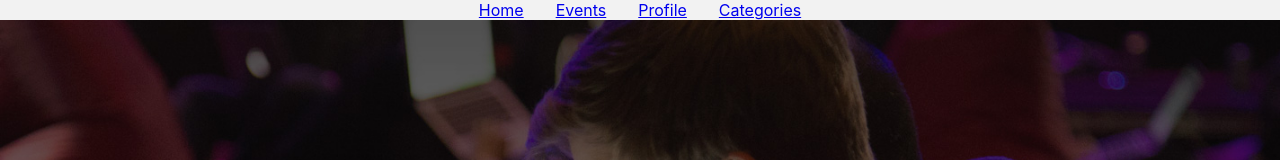
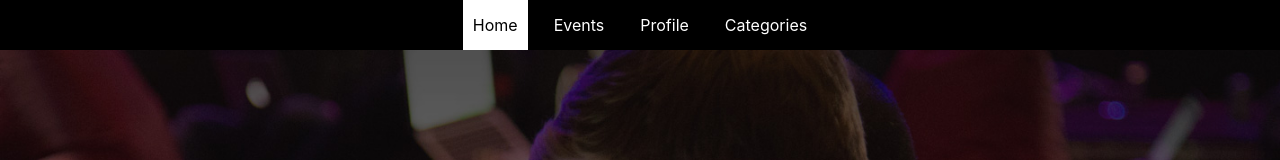
Before and after one commit to AvetikNersisyan/event-management-group9, a React (Create React App) app: page / in a window 1280 px wide. Shown: the top 160 px of the page. Built offline with nearby package versions, Linux system fonts and the light colour scheme; no server answers; data requests are answered from the project's data file.

Commit message:
some styles for navbar

```diff
--- a/src/App.js
+++ b/src/App.js
@@ -3,7 +3,7 @@ import { Routes, Route } from 'react-router-dom';
 import Home from './components/home';
 import Profile from './components/profile';
 import Events from './components/events';
-import Header from './components/header/header';
+import Index from './components/header';
 import Categories from './components/categories';
 
 import { useEffect } from 'react';
@@ -35,18 +35,17 @@ function App() {
 
 	return (
 		<div className='App'>
-			<Header />
+			<Index />
 
 			<Routes>
 				<Route path={'/'} element={<Home />} />
 				<Route path={'/profile'} element={<Profile />} />
 				<Route path={'/categories'} element={<Categories />} />
 				<Route path={'profile/signup'} element={<SignUp />} />
-				<Route path={'/profile//*'} element={<Profile />} />
+				<Route path={'/profile/'} element={<Profile />} />
 				<Route path={'/events/:eventId'} element={<SingleEvent />} />
 				<Route path={'/events'} exact={true} element={<Events />} />
 				<Route path={'*'} element={<Error404 />} />
-				{/*առանձին կոմպոնենտ կավելացնենք էռորի համար*/}
 			</Routes>
 		</div>
 	);
--- a/src/components/header/header.js
+++ /dev/null
@@ -1,13 +0,0 @@
-import {NavLink} from "react-router-dom";
-
-const Header = () => {
-    return (
-        <div className={'main-header'}>
-            <NavLink to={"/"}> Home </NavLink>
-            <NavLink to={"/events"}> Events </NavLink>
-            <NavLink to={"/profile"}> Profile </NavLink>
-            <NavLink to={"/categories"}> Categories </NavLink>
-        </div>
-    )
-}
-export default Header;
--- /dev/null
+++ b/src/components/header/index.css
@@ -0,0 +1,29 @@
+.scroll-fixed {
+    /*position: fixed;*/
+    z-index: 9999;
+    top: 0;
+    left: 0;
+    width: 100%;
+    background: rgb(0, 0, 0);
+}
+
+.navbar {
+    display: flex;
+    flex-wrap: wrap;
+    justify-content: center;
+    gap: 1em;
+}
+
+
+
+.navbar > a {
+    color: white;
+    text-decoration: none;
+    padding: 15px 10px;
+
+}
+
+.navbar a.active  {
+    color: black;
+    background: white;
+}
--- /dev/null
+++ b/src/components/header/index.js
@@ -0,0 +1,15 @@
+import { NavLink } from 'react-router-dom';
+import './index.css';
+const Index = () => {
+	return (
+		<div className={'scroll-fixed'}>
+			<div className={'navbar'}>
+				<NavLink to={'/'}> Home </NavLink>
+				<NavLink to={'/events'}> Events </NavLink>
+				<NavLink to={'/profile'}> Profile </NavLink>
+				<NavLink to={'/categories'}> Categories </NavLink>
+			</div>
+		</div>
+	);
+};
+export default Index;
```
